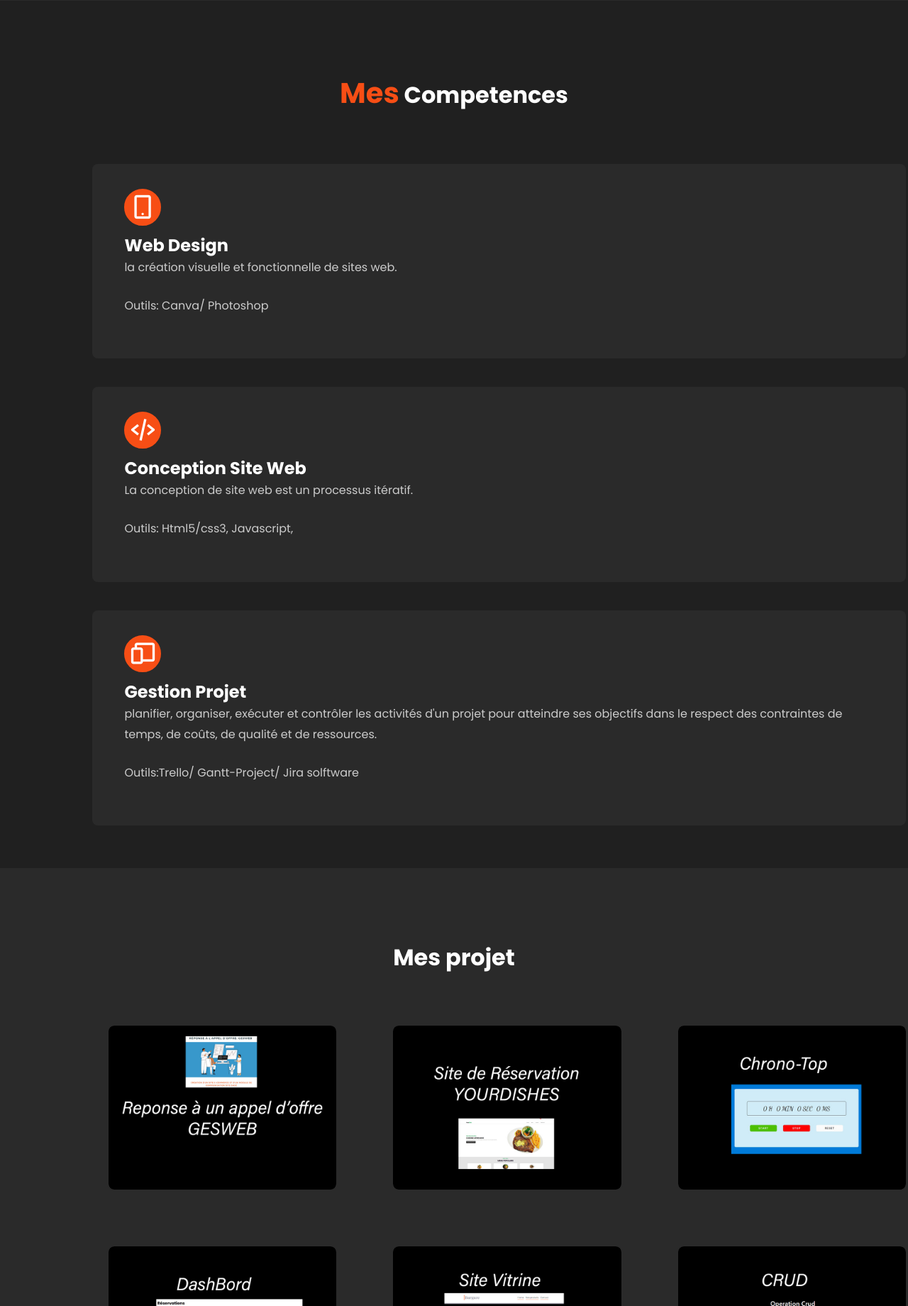
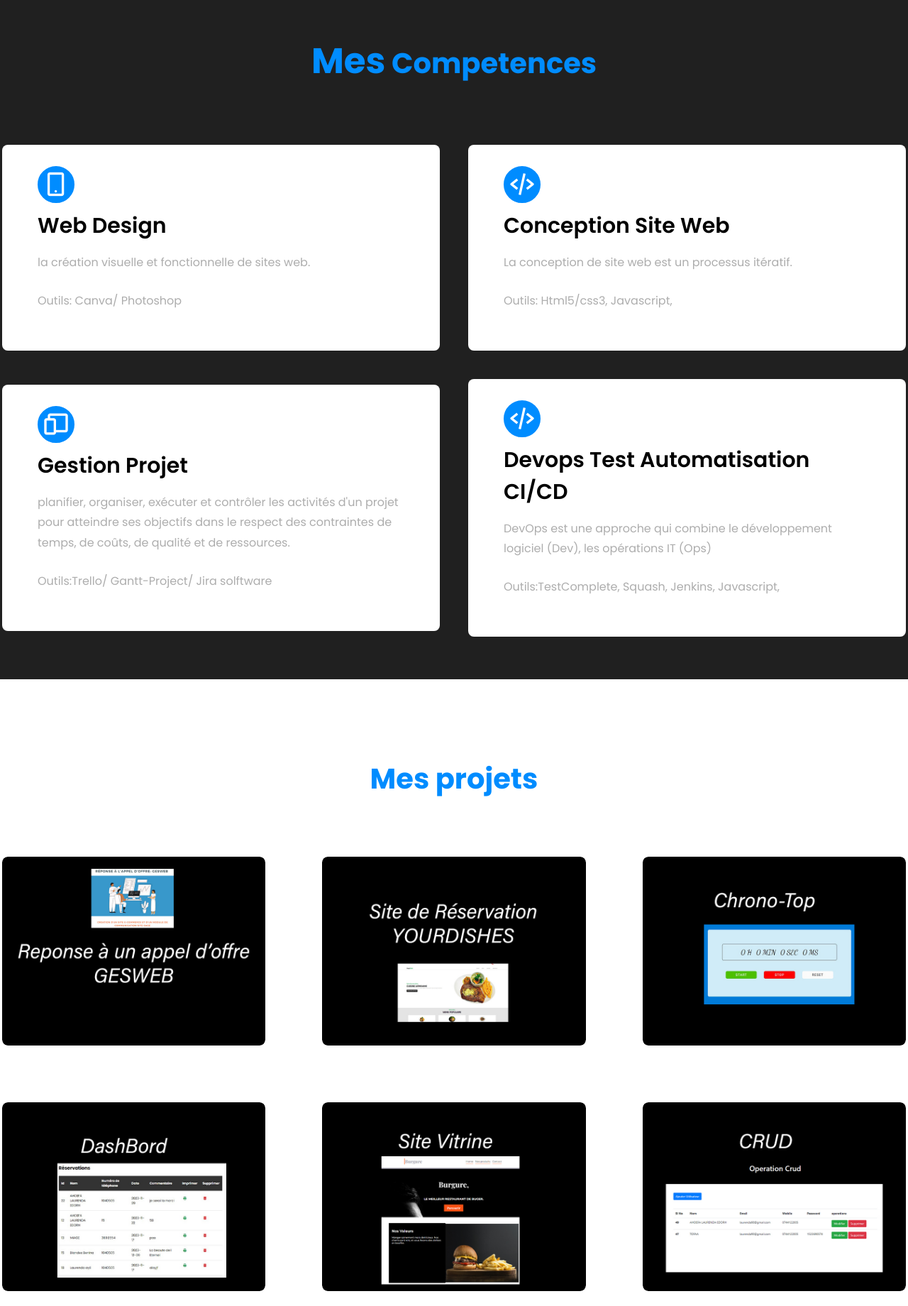
Before and after one commit to Laurenda16/MyPortfolio, a PHP site: page / in a window 1280 px wide. Shown: the part 1538-3378 px from the top of the page at 71% size. Run offline with PHP 8.4, Linux system fonts and the light colour scheme.

Commit message:
Amelioration du code css de mon portfolio

```diff
--- a/css/style.css
+++ b/css/style.css
@@ -1,46 +1,52 @@
 @import url('https://fonts.googleapis.com/css2?family=Montserrat:wght@400;500;600&family=Poppins:ital,wght@0,100;0,400;0,600;0,700;0,800;1,900&display=swap');
 
-*
-{
+* {
     margin: 0;
     padding: 0;
     box-sizing: border-box;
     font-family: 'Poppins', sans-serif;
     text-decoration: none;
-
     list-style: none;
     scroll-behavior: smooth;
 }
-:root{
-    --bg--color:#2a2a2a;
-    --second-bg-color:#202020;
-    --text-color:#fff;
-    --second-color:#ccc;
-    --main-color:rgb(247, 78, 21);
-    --big-font:4rem;
-    --h1-font:1.5rem;
-    --h2-font:1.3rem;
-    --h3-font:1.2rem;
-    --p-font:1rem;
+
+:root {
+    --bg--color: #ffffff;
+    --second-bg-color: #202020;
+    /*background*/
+    --text-color: #fff;
+    --second-color: #adadad;
+    --first-color: #adadad;
+    --main-color: rgb(0, 140, 255);
+    --big-font: 4rem;
+    --h1-font: 1.5rem;
+    --h2-font: 1.3rem;
+    --h3-font: 1.2rem;
+    --p-font: 1rem;
 }
-body
-{
+
+body {
     background: var(--bg--color);
     color: var(--text-color);
 
 }
+
 /***ScrollBAR***/
-  ::-webkit-scrollbar /**largeur du scrollbar***/
+::-webkit-scrollbar
+
+/**largeur du scrollbar***/
     {
-    width:8px;
-  }
-  ::-webkit-scrollbar-thumb/***la couleur applique**/
-  {
-background:var(--main-color);
+    width: 8px;
 }
 
-header
+::-webkit-scrollbar-thumb
+
+/***la couleur applique**/
     {
+    background: var(--main-color);
+}
+
+header {
     position: fixed;
     width: 100%;
     top: 0;
@@ -49,54 +55,51 @@ z-index: 1000;
     display: flex;
     align-items: center;
     justify-content: space-between;
-padding: 20px 15% ;
+    padding: 20px 15%;
     border-bottom: 1px solid transparent;
     /*transition: all 45s ease;*/
 }
-.logo
-{
+
+.logo {
     color: var(--text-color);
-    font-size: 35px;
-    font-weight: 700;
+    font-size: 40px;
+    font-weight: 800;
     letter-spacing: 1px;
 }
 
-span
-{
+span {
     color: var(--main-color);
-font-size:40px ;
+    font-size: 50px;
 }
 
 
-.navlist
-{
+.navlist {
     display: flex;
 }
-.navlist a
-{
+
+.navlist a {
     color: var(--second-color);
-font-size: 16px;
+    font-size: 15px;
     font-weight: 500px;
     margin: 0 25px;
-transition: all .45s ease;
+    transition: all .50s ease;
 }
-.navlist a:hover
-{
+
+.navlist a:hover {
+    color: var(--main-color);
+}
+
+.navlist a.active {
     color: var(--main-color);
 
 }
-.navlist a.active
-{
-color: var(--main-color);
 
-}
-#icon
-{
-    font-size: 35px;
+#icon {
+    font-size: 50px;
     display: none;
 }
-#menu-icon
-{
+
+#menu-icon {
     font-size: 30px;
     color: var(--text-color);
     z-index: 1000;
@@ -104,13 +107,13 @@ cursor: pointer;
     margin-left: 25px;
     display: none;
 }
+
 /************Acceuil************/
-section
-{
-padding: 10% 15% 25px 10%;
+section {
+    padding: 10% 10% 15px 10%;
 }
-.home
-{
+
+.home {
     position: relative;
     height: 100vh;
     width: 100%;
@@ -122,63 +125,62 @@ padding: 10% 15% 25px 10%;
     justify-content: flex-start;
 
 }
-.slide
-{
+
+.slide {
     margin-bottom: 20px;
 }
-.one
-{
+
+.one {
     display: inline-block;
     margin-right: 15px;
     height: 32px;
     padding: 0 15px;
     line-height: 32px;
-font-size:20px;
+    font-size: 20px;
     font-weight: 500;
-border-radius: 5px;
+    border-radius: 3px;
     background: var(--main-color);
     color: var(--text-color);
+
 }
-.two
-{
+
+.two {
     display: inline-block;
     color: var(--second-color);
     font-size: 20px;
     font-weight: 500;
 }
-.home-text h1
-{
+
+.home-text h1 {
     font-size: var(--big-font);
     font-weight: 500;
     color: var(--text-color);
     list-style: 1.1;
- margin: 0 0 8px;
+    margin: 8px 0 8px;
 }
-.home-text h3
-{
+
+.home-text h3 {
     color: var(--text-color);
- margin: 0 0 10px;
+    margin: 15px 0 10px;
     font-size: 3rem;
     font-weight: 500;
     list-style: 1.1;
 }
 
-.home-text p
-{
+.home-text p {
     color: var(--second-color);
- font-size:var(--p-font);
-margin-bottom: 40px;
+    font-size: var(--p-font);
+    margin-bottom: 50px;
     list-style: 1.8;
 }
 
-.button
-{
+.button {
     display: flex;
-   /* align-items: center;
+    /*align-items: center;
     justify-content: center;*/
 }
-.btn
-{
+
+.btn {
     display: inline-block;
     padding: 12px 28px;
     background: var(--main-color);
@@ -190,18 +192,17 @@ margin-bottom: 40px;
     transition: all .45s ease;
 }
 
-.btn2
-{
+.btn2 {
     display: inline-flex;
     align-items: center;
     justify-content: center;
     font-size: 20px;
     font-weight: 600;
     color: var(--text-color);
-    margin-left: 35px;
+    margin-left: 30px;
 }
-.btn2 span i
-{
+
+.btn2 span i {
     height: 55px;
     width: 55px;
     background: var(--main-color);
@@ -209,97 +210,141 @@ margin-bottom: 40px;
     display: flex;
     align-items: center;
     justify-content: center;
- font-size: 35px;
+    font-size: 40px;
     border-radius: 50%;
- margin-right: 15px;
+    margin-right: 20px;
     transition: all .45s ease;
 }
-.btn2 span i:hover
-{
+
+.btn2 span i:hover {
     transform: scale(1.1) translate(5px);
 }
 
-.about-img img{
-    max-width: 600px;
-    width:100%;
+.about-img img {
+    max-width: 400px;
+    width: 100%;
     height: auto;
     margin-left: 10%;
     border-radius: 15px;
 
 }
+
 /* partie a revoir*/
-header.sticky
-{
-background:black;
+header.sticky {
+    background: black;
+    border-bottom: 1px solid #1a1a1a36;
+    padding: 12px 15%;
+}
 
-border-bottom: 1px solid #ffffff1a;
-
-padding:12px 15% ;
-}
 /**/
-.about
-{
+.about {
     display: grid;
     grid-template-columns: repeat(2, 1fr);
-gap: 1.5rem;
+    gap: 3rem;
     align-items: center;
+    margin-bottom: 100px;
 }
-.about-text h2{
-   font-size:2.5rem;
+
+.about-text h2 {
+    font-size: 2.5rem;
     color: var(--main-color);
     line-height: 1;
     margin-bottom: 25px;
 
 }
- .about-text p{
+
+.cv {
+    background-color: var(--main-color);
+    color: white;
+    padding: 10px 20px;
+    border: none;
+    border-radius: 8px;
+    cursor: pointer;
+    transition: background-color 0.3s;
+}
+
+.cv:hover {
+    background-color: white;
+    color: var(--main-color);
+    border: 1px solid rgb(194, 194, 194);
+    transform: scale(1.1);
+    cursor: pointer;
+}
+
+.about-text p {
     color: var(--second-color);
     font-size: var(--p-font);
     line-height: 1.9;
     margin-bottom: 3rem;
     text-align: justify;
+}
 
- }
 /*******PARTIE service********/
-
- .services
- {
+.competences {
     background: var(--second-bg-color);
 }
- .main-text
- {
+
+.main-text {
     text-align: center;
 }
- .main-text p
- {
+
+.main-text p {
     color: var(--second-color);
     font-size: 15px;
     margin-bottom: 15px;
 }
- .main-text h2
- {
-line-height: 1;
-font-size:2rem
+
+.main-text h2 {
+    font-size: 2.5rem;
+    color: #008cff;
 }
- .services-content
- {
-    display:grid;
-    grid-template-columns: repeat(auto-fit);
+
+.services-content {
+    display: grid;
+    grid-template-columns: repeat(2, 1fr);
+    /* Aligne les box sur 2 colonnes */
     align-items: center;
     gap: 2.5rem;
     margin-top: 5rem;
-    padding-left:10%;
     max-width: 100%;
+}
 
+.box {
+    background: var(--bg--color);
+    padding: 30px 50px;
+    border-radius: 8px;
+    width: 100%;
+    opacity: 0;
+    transform: translateY(50px);
+    /* Position initiale */
+    animation: slideIn 1s ease forwards;
 }
- .box{
-    background: var(--bg--color);
-    padding: 35px 45px;
-    border-radius: 8px;
-    transition: all .45s ease;
-    width: 100%;
 
+/* Animation pour chaque box avec un léger délai */
+.box:nth-child(1) {
+    animation-delay: 0.3s;
 }
- .s-icons i{
+
+.box:nth-child(2) {
+    animation-delay: 0.5s;
+}
+
+.box:nth-child(3) {
+    animation-delay: 0.7s;
+}
+
+.box:nth-child(4) {
+    animation-delay: 0.9s;
+}
+
+@keyframes slideIn {
+    to {
+        opacity: 1;
+        transform: translateY(0);
+    }
+}
+
+.s-icons i {
     font-size: 40px;
     margin-bottom: 10px;
     text-align: center;
@@ -308,14 +353,16 @@ font-size:2rem
     background: var(--main-color);
     border-radius: 50%;
 }
- .box h3{
-    font-size: 25px;
+
+.box h2 {
+    font-size: 30px;
     font-weight: 600;
-    color: var(--text-color);
+    /*color: var(--text-color);*/
+    color: black;
     margin-bottom: 15px;
 }
-.box p
-{
+
+.box p {
     color: var(--second-color);
     font-size: 1rem;
     line-height: 1.8;
@@ -324,22 +371,20 @@ font-size:2rem
 
 
 
+/** Partie portfolioPortFolio*/
 
-/** Partie portfolioPortFolio*/
-.portfolio-content
-{
+.portfolio-content {
 
-   display:grid;
+    display: grid;
     grid-template-columns: repeat(auto-fit, minmax(300px, auto));
     align-items: center;
     gap: 5rem;
+    margin-top: 5rem;
 
-   margin-top: 5rem;
-   padding-left:150px ;
 
 }
-.row
-{
+
+.row {
     position: relative;
     overflow: hidden;
     border-radius: 8px;
@@ -347,7 +392,8 @@ font-size:2rem
 
 
 }
-.row img{
+
+.row img {
 
     width: 100%;
     border-radius: 8px;
@@ -355,26 +401,26 @@ font-size:2rem
     transition: transform 0.5s;
 
 }
-.layer
-{
+
+.layer {
     width: 100%;
     height: 0;
-    background: linear-gradient(rgba(0,0,0,0.9), #0994eb);
+    background: linear-gradient(rgba(0, 0, 0, 0.9), #0994eb);
     border-radius: 8px;
     position: absolute;
     left: 0;
     bottom: 0;
     display: flex;
     flex-direction: column;
-    overflow:hidden ;
+    overflow: hidden;
     padding: 0 40px;
     transition: height 0.5s;
     align-items: center;
     justify-content: center;
 
 }
-.layer h5
-{
+
+.layer h5 {
     font-size: 20px;
     font-weight: 800px;
     margin-bottom: 15px;
@@ -383,20 +429,20 @@ font-size:2rem
 
 }
 
-.layer p
-{
+.layer p {
     color: var(--second-color);
     font-size: 1rem;
     line-height: 1.8;
     color: rgb(255, 255, 255);
 }
-.layer i{
+
+.layer i {
     color: var(--main-color);
     margin-top: 20px;
     font-size: 20px;
     background: var(--text-color);
     width: 60px;
-height:60px ;
+    height: 60px;
     display: flex;
     align-items: center;
     justify-content: center;
@@ -405,66 +451,64 @@ border-radius: 50%;
 
 
 
-.row:hover img{
+.row:hover img {
     transform: scale(1.1);
 
 }
 
-.row:hover .layer
-{
+.row:hover .layer {
     height: 100%;
 }
-.contact
-{
+
+.contact {
     background: var(--second-bg-color);
     display: grid;
-    grid-template-columns: repeat(2,1fr);
+    grid-template-columns: repeat(2, 1fr);
     align-items: center;
     gap: 2.5rem;
 }
-.contact-text h4
-{
+
+.contact-text h4 {
     color: var(--text-color);
-margin: 18px 0 ;
+    margin: 18px 0;
     font-size: 20px;
-font-weight:600 ;
+    font-weight: 600;
 }
 
-.contact-text h2
-{
+.contact-text h2 {
 
-font-size:50px;
+    font-size: 50px;
     line-height: 1;
 }
-.contact-text p
-{
-color:var(--second-color);
+
+.contact-text p {
+    color: var(--second-color);
     font-size: var(--p-font);
     line-height: 1.8;
     margin-bottom: 30px;
 }
-.list
-{
+
+.list {
     margin-bottom: 2.8rem;
 }
-.list li
-{
-    margin-bottom:12px;
+
+.list li {
+    margin-bottom: 12px;
 }
-.list li a
-{
+
+.list li a {
     display: block;
     color: var(--second-color);
     font-size: 14px;
     transition: all .45s ease;
 }
-.list li a:hover
-{
+
+.list li a:hover {
     color: var(--text-color);
     transform: scale(11.2rem);
 }
-.contact-icons i
-{
+
+.contact-icons i {
     height: 44px;
     width: 45px;
     background: var(--main-color);
@@ -478,13 +522,14 @@ margin-bottom: 30px;
     transition: all .45s ease;
     padding: 10px;
 }
-.contact-icons i:hover{
+
+.contact-icons i:hover {
 
     background: var(--text-color);
     color: var(--main-color);
 }
-.contac-form form
-{
+
+.contac-form form {
     position: relative;
 }
 
@@ -500,7 +545,7 @@ color: var(--main-color);
     margin-bottom: 10px;
 }
 
-input{
+input {
     width: 100%;
     padding: 14px;
     background: var(--bg--color);
@@ -512,8 +557,7 @@ input{
     margin-bottom: 10px;
 }
 
-textarea
-{
+textarea {
     width: 100%;
     border: none;
     outline: none;
@@ -526,8 +570,7 @@ textarea
     height: 240px;
 }
 
-.contact-form .submit
-{
+.contact-form .submit {
     display: inline-block;
     font-size: 12px;
     background: var(--main-color);
@@ -536,14 +579,13 @@ textarea
     transition: all .45s ease;
 }
 
-.contact-form .submit:hover
-{
+.contact-form .submit:hover {
     transform: scale(1.1);
     cursor: pointer;
 }
+
 /************************************/
-.end
-{
+.end {
     padding: 20px 15%;
     display: flex;
     flex-wrap: wrap;
@@ -553,91 +595,97 @@ textarea
     background: var(--bg--color);
 
 }
-.last-text
-{
+
+.last-text {
     color: var(--second-color);
     font-size: 14px;
 }
 
-.top i
-{
+.top i {
     padding: 10px;
     border-radius: 8px;
     background: var(--main-color);
     color: var(--text-color);
 
 }
+
 /*************media query*******************/
 
 @media (max-width:1480px) {
-    header{
+    header {
         padding: 12px 2.5%;
-        transition:  .1s;
+        transition: .1s;
     }
-    header.sticky{
+
+    header.sticky {
         padding: 10px;
         transition: .1s;
     }
-    section{
-        padding: 110px 3px  60px;
+
+    section {
+        padding: 110px 3px 60px;
 
     }
-    .end{
+
+    .end {
         padding: 15px 3%;
     }
 
 }
+
 @media (max-width:1100px) {
-   :root{
---big-font:4rem;
---h2-font:2.1rem;
---p-font:1rem;
+    :root {
+        --big-font: 4rem;
+        --h2-font: 2.1rem;
+        --p-font: 1rem;
         transition: .1s;
     }
-    .home-text h3{
+
+    .home-text h3 {
         font-size: 2.5rem;
 
     }
-    .home{
-        height:87vh ;
+
+    .home {
+        height: 87vh;
     }
-   section
-{
+
+    section {
         padding: 5% 12% 22px 5%;
     }
 }
+
 @media (max-width:920px) {
-    .about
-    {
+    .about {
         grid-template-columns: 1fr;
     }
-    .about-img
-    {
+
+    .about-img {
         text-align: center;
         order: 2;
     }
-    .about-img img
-    {
+
+    .about-img img {
         width: 100%;
         height: auto;
         max-width: 100%;
     }
-    .contact
-    {
+
+    .contact {
         grid-template-columns: 1fr;
     }
 
 }
+
 @media (max-width:840px) {
-    #icon
-    {
+    #icon {
         display: block;
     }
-    .navlist
-    {
+
+    .navlist {
         position: absolute;
         top: -1000px;
-        right:0;
+        right: 0;
         left: 0;
         display: flex;
         flex-direction: column;
@@ -645,24 +693,24 @@ padding: 5% 12% 22px 5%;
         text-align: left;
         transition: all .45s ease;
     }
-    .navlist a
-    {
+
+    .navlist a {
         display: block;
         margin: 17px;
         font-size: 20px;
-        transition:  all .44s ease;
+        transition: all .44s ease;
         color: var(--text-color);
     }
-    .navlist a:hover
-    {
+
+    .navlist a:hover {
         color: var(--main-color);
     }
-    .navlist a.active
-    {
+
+    .navlist a.active {
         color: var(--text-color);
     }
-    .navlist.open
-    {
+
+    .navlist.open {
         top: 100%;
     }
 
--- a/index.html
+++ b/index.html
@@ -8,6 +8,7 @@
 
     <!--------Les liens------>
     <link rel="stylesheet" href="css/style.css">
+    <link rel="stylesheet" href="css/style2.css">
     <link rel="stylesheet" href="https://unpkg.com/boxicons@latest/css/boxicons.min.css">
     <link rel="stylesheet" href="https://cdn.jsdelivr.net/npm/boxicons@latest/css/boxicons.min.css">
 
@@ -16,13 +17,13 @@
 <body>
     <!-------en tete-------->
     <header>
-        <a href="#" class="logo"><span>E</span>dh <span>T</span>echnologie</a>
+        <a href="#" class="logo"><span>E</span>dorh <span>T</span>ech</a>
 
         <ul class="navlist">
             <li><a href="#home" class="active">Accueil</a></li>
             <li><a href="#about">Apropos de moi</a></li>
-            <li><a href="#services">Competences</a></li>
-            <li><a href="#portfolio">Projet </a></li>
+            <li><a href="#competences">Compétences</a></li>
+            <li><a href="#portfolio">Projets </a></li>
             <li><a href="#contact">contact</a></li>
         </ul>
         <div class="bx bx-menu" id="icon">
@@ -35,16 +36,17 @@
     <section class="home" id="home">
         <div class="home-text">
             <div class="slice">
-                <span class="one">Salut !</span>
+                <span class="one">Hello !</span>
                 <span class="two">Je suis </span>
             </div>
             <h1>Laurenda EDORH</h1>
-            <h3>Developpeuse <span>Junior en devenir.</span> </h3>
-            <p>Pasionnée par la programmation,<br> Je suis actuellement étudiante en 3 ième année de Licence en Informatique Parcours
+            <h3>Developpeuse <span>Junior</span> </h3>
+            <p>Pasionnée par la programmation et la gestion de projet,<br> Je suis actuellement en fin de parcours de ma
+                3ième année de Licence en Informatique Parcours
                 <br>MIAGE (Methodes Informatiques Appliquées à la Gestion des Entreprises).
             </p>
             <div class="button">
-             <a href="#portfolio" class="btn2"><span><i class='bx bx-play'></i></span>Mes Projets Réalisés </a>
+                <a href="#" class="btn2"><span><i class='bx bx-play'></i></span>Mes Projets Réalisés </a>
 
             </div>
         </div>
@@ -56,24 +58,21 @@
     <!-------Apropos-------->
     <section class="about" id="about">
         <div class="about-img">
-            <img src="./image/image2.jpg" alt="">
+            <img src="./image/image2.png" alt="">
         </div>
         <div class="about-text">
-            <h2>Apropos de  moi</h2>
-            <p>
-                Titulaire d'un baccalauréat scientifique, j'ai obtenu ma licence en informatique avec une spécialisation en architecture logicielle au Togo. J'ai acquis de l'expérience grâce à un stage en développement web. Actuellement, je suis en train de reprendre ma licence en informatique, avec pour objectif de réaliser mon projet de devenir cheffe de projet.
-
-                En dehors de ma formation en informatique, mes centres d'intérêt sont variés. Je suis passionnée de tennis de table et je suis également un amateur de musique. Je joue du piano et de la guitare, ce qui montre mon attachement à l'expression artistique. De plus, ma créativité s'exprime à travers ma maîtrise des outils comme Canva et Photoshop, et je suis même titulaire d'une attestation de formation en photographie.
-
-                En résumé, je suis une personne avec une solide formation en informatique, une passion pour le sport et la musique, ainsi qu'une créativité affirmée dans le domaine de la conception graphique et de la photographie. Mon objectif futur est de devenir une cheffe de projet accomplie dans le domaine de l'informatique.
+            <h2>Apropos de moi</h2>
+            <p>Titulaire d'un baccalauréat scientifique et d'une licence en informatique spécialisée en architecture
+                logicielle au Togo, j'ai acquis de l'expérience en développement web grâce à un stage. Passionnée par le
+                tennis de table, la musique (piano et guitare), et la photographie, j'excelle aussi en conception
+                graphique avec Canva et Photoshop. Mon objectif est de devenir une cheffe de projet accomplie en
+                informatique.</p>
+            <a href="cv/EdorhLaurenda_CV.pdf" download class="cv">Download CV</a>
         </div>
     </section>
-
-
-
     <!-------Fin apropos-------->
     <!------Service-------->
-    <section class="services" id="services">
+    <section class="competences" id="competences">
         <div class="main-text">
             <h2><span>Mes</span> Competences</h2>
         </div>
@@ -102,18 +101,27 @@
                     <i class='bx bx-devices'></i>
                 </div>
                 <h2>Gestion Projet</h2>
-                <p> planifier, organiser, exécuter et contrôler les activités d'un projet pour atteindre ses objectifs dans le respect des contraintes de temps, de coûts, de qualité et de ressources. </p>
+                <p> planifier, organiser, exécuter et contrôler les activités d'un projet pour atteindre ses objectifs
+                    dans le respect des contraintes de temps, de coûts, de qualité et de ressources. </p>
                 <p>Outils:Trello/ Gantt-Project/ Jira solftware</p>
             </div>
-
+            <div class="box">
+                <div class="s-icons">
+                    <i class='bx bx-code-alt'></i>
+                </div>
+                <h2>Devops Test Automatisation CI/CD </h2>
+                <p>DevOps est une approche qui combine le développement logiciel (Dev), les opérations IT (Ops)</p>
+                <p>Outils:TestComplete, Squash, Jenkins, Javascript,</p>
+            </div>
         </div>
     </section>
     <!------Fib Service-------->
     <!------Portfolio-------->
+
     <section class="portfolio" id="portfolio">
         <div class="main-text">
 
-            <h2>Mes projet</h2>
+            <h2>Mes projets</h2>
 
         </div>
         <div class="portfolio-content">
@@ -138,9 +146,9 @@
             <div class="row">
                 <img src="./image/img3.jpg" alt="">
                 <div class="layer">
-                    <h5>Chrono-Top</h5>
+                    <h5>To Do Liste</h5>
                     <p>Réalisation d'un chronometre en ligne
-                        outils:Javascript.</p>
+                        outils:Vue.js</p>
                     <a href="#"> <i class="bx bx-link-external"></i></a>
                 </div>
 
@@ -193,7 +201,8 @@
             </div>
             <div class="contact-icons">
                 <a href="https://github.com/Laurenda16" target="_bank"><i class='bx bxl-github'></i></a>
-            <a href="https://www.linkedin.com/in/laurenda-edorh-85594419a/" target="_bank"><i class='bx bxl-linkedin'></i></a>
+                <a href="https://www.linkedin.com/in/laurenda-edorh-85594419a/" target="_bank"><i
+                        class='bx bxl-linkedin'></i></a>
             </div>
 
 
@@ -201,13 +210,7 @@
         </div>
 
         <div class="contact-form">
-    <form action="">
-        <input type="name" placeholder="Your Name" required>
-        <input type="email" placeholder="Your Email Adress" required>
-        <input type="number" placeholder="Your Mobile Mumber" required>
-        <textarea name="" id="" cols="35" rows="10" placeholder="How can I help you" required></textarea>
-        <input class="submit" type="submit" value="Send-Message" required></input>
-     </form>
+            <!-----jeu devinette ici-->
 
         </div>
 
@@ -235,6 +238,7 @@
     </script>
 
     </script>
+    <script src="js/script1.js"></script>
 
 </body>
 
```
Also changed, not shown: css/style2.css (added, +72 -0 lines), js/script1.js (added, +53 -0 lines), image/image2.png (added), 1 other file. Lines whose indentation alone changed are shown as unchanged.
